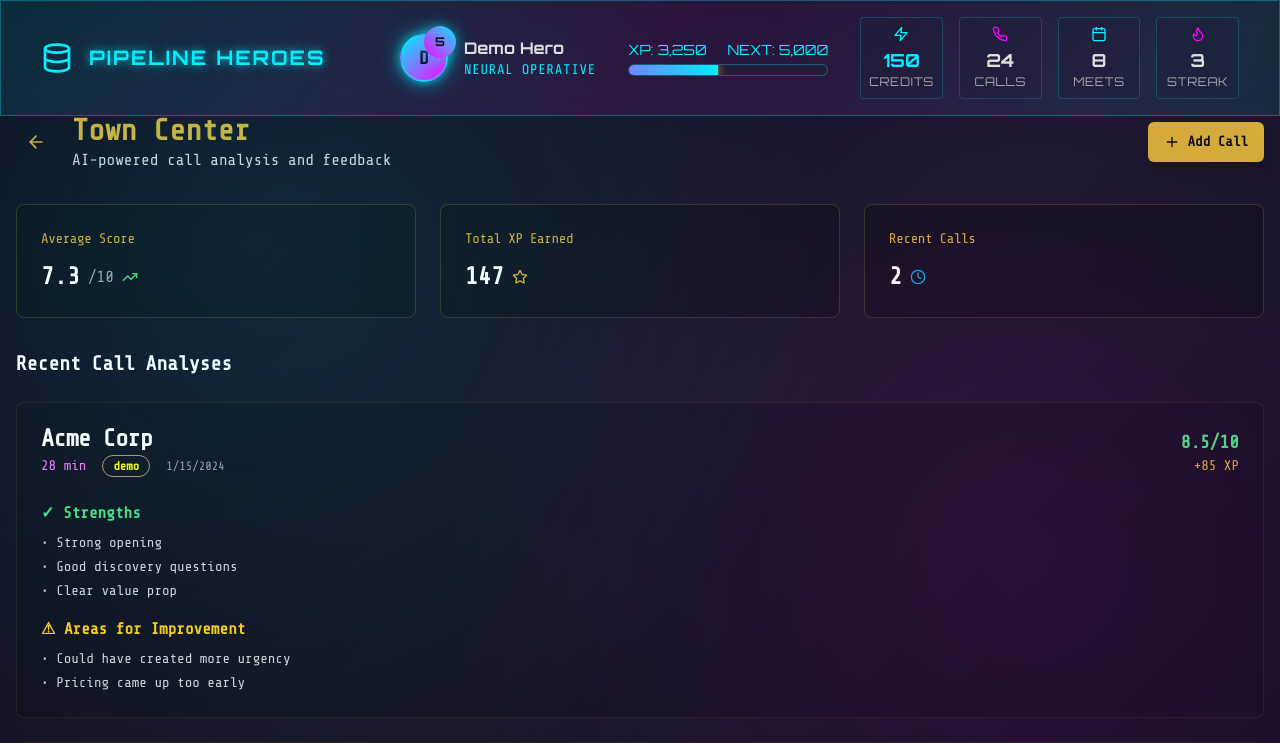
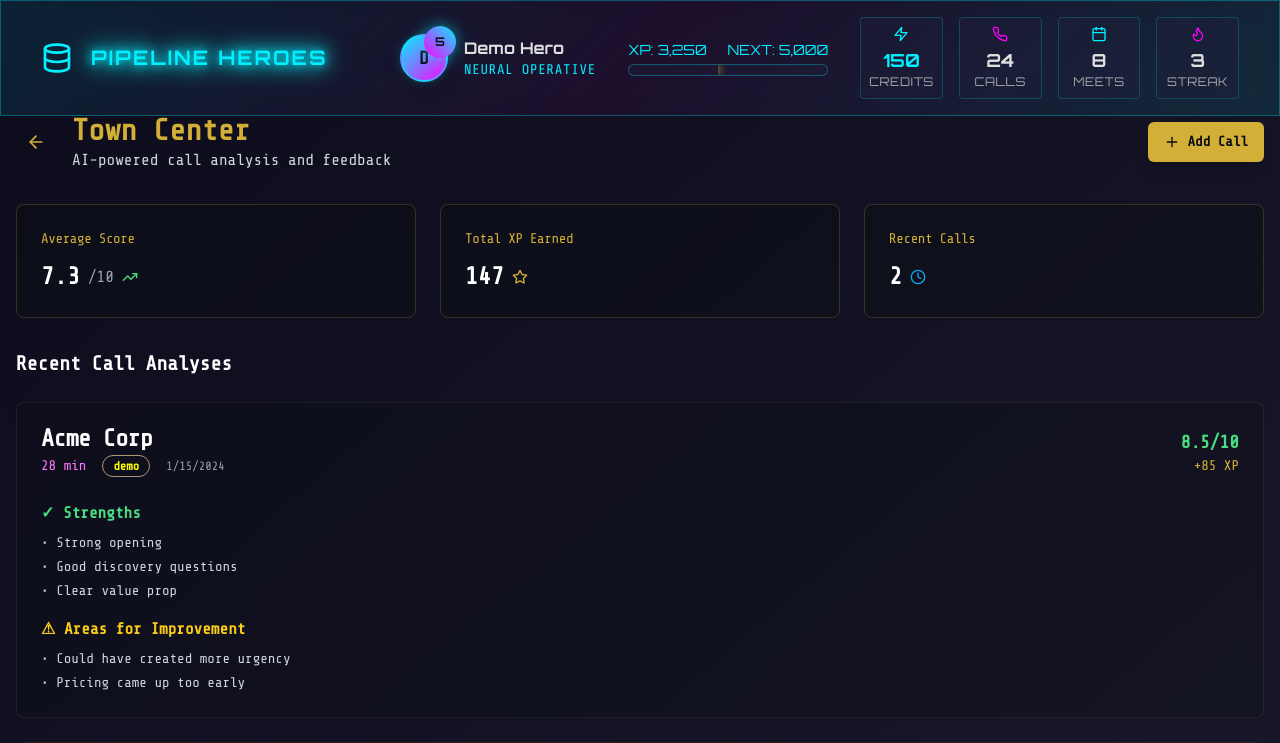
Before and after one commit to yassineessabar/PIPELINEHEROES, a Next.js app: page /game/zones/town in a window 1280 px wide. Shown: the top 743 px of the page. Built offline with nearby package versions, Linux system fonts and the light colour scheme.

Commit message:
fix: remove duplicate CSS animations causing syntax errors

```diff
--- a/app/globals.css
+++ b/app/globals.css
@@ -111,6 +111,12 @@
 
 .zone-glow {
   box-shadow: 0 4px 20px rgba(0, 0, 0, 0.3), 0 0 10px rgba(0, 240, 255, 0.3);
+  transition: all 0.3s ease;
+}
+
+.zone-glow:hover {
+  box-shadow: 0 0 15px rgba(0, 240, 255, 0.8), 0 0 25px rgba(0, 240, 255, 0.5), 0 0 40px rgba(0, 240, 255, 0.3);
+  transform: scale(1.02);
 }
 
 .holographic {
@@ -119,6 +125,7 @@
     rgba(255, 0, 255, 0.05) 50%,
     rgba(0, 240, 255, 0.1) 100%);
   backdrop-filter: blur(10px);
+  border: 1px solid rgba(0, 240, 255, 0.3);
 }
 
 .grid-pattern {
@@ -128,157 +135,23 @@
   background-size: 20px 20px;
 }
 
-/* Cyberpunk animations and effects */
-@keyframes neonPulse {
-  0%, 100% {
-    box-shadow: 0 0 10px rgba(0, 240, 255, 0.6);
-  }
-  50% {
-    box-shadow: 0 0 15px rgba(0, 240, 255, 0.8), 0 0 25px rgba(0, 240, 255, 0.5);
-  }
-}
-
-@keyframes wireframePulse {
-  0%, 100% {
-    border-color: rgba(0, 240, 255, 0.6);
-  }
-  50% {
-    border-color: rgba(0, 240, 255, 0.9);
-  }
-}
-
-@keyframes glitchFlicker {
-  0%, 98%, 100% {
-    opacity: 1;
-    text-shadow: 0 0 10px rgba(0, 240, 255, 0.8);
-  }
-  99% {
-    opacity: 0.8;
-    text-shadow: 2px 0 0 rgba(255, 0, 255, 0.8), -2px 0 0 rgba(0, 240, 255, 0.8);
-  }
-}
-
-@keyframes dataStream {
-  0% {
-    transform: translateY(-100%);
-    opacity: 0;
-  }
-  50% {
-    opacity: 1;
-  }
-  100% {
-    transform: translateY(100%);
-    opacity: 0;
-  }
-}
-
-.animate-neon-pulse {
-  animation: neonPulse 2s infinite alternate;
-}
-
-.animate-wireframe-pulse {
-  animation: wireframePulse 1.5s infinite alternate;
-}
-
-.animate-glitch {
-  animation: glitchFlicker 3s infinite;
-}
-
-.animate-data-stream {
-  animation: dataStream 2s infinite linear;
-}
-
-/* Game-specific styles */
-.game-background {
-  background: linear-gradient(135deg, #0D0C1D 0%, #1A192B 50%, #0D0C1D 100%);
-  min-height: 100vh;
-  position: relative;
-}
-
-.game-background::before {
-  content: '';
-  position: fixed;
-  top: 0;
-  left: 0;
-  right: 0;
-  bottom: 0;
-  background:
-    radial-gradient(circle at 20% 30%, rgba(0, 240, 255, 0.1) 0%, transparent 50%),
-    radial-gradient(circle at 80% 70%, rgba(255, 0, 255, 0.1) 0%, transparent 50%);
-  pointer-events: none;
-  z-index: 0;
-}
-
-.zone-glow {
-  box-shadow:
-    0 0 10px rgba(0, 240, 255, 0.6),
-    0 0 20px rgba(0, 240, 255, 0.4),
-    0 0 30px rgba(0, 240, 255, 0.2);
-  transition: all 0.3s ease;
-}
-
-.zone-glow:hover {
-  box-shadow:
-    0 0 15px rgba(0, 240, 255, 0.8),
-    0 0 25px rgba(0, 240, 255, 0.5),
-    0 0 40px rgba(0, 240, 255, 0.3);
-  transform: scale(1.02);
-}
-
-.accent-glow {
-  box-shadow:
-    0 0 10px rgba(255, 0, 255, 0.6),
-    0 0 20px rgba(255, 0, 255, 0.4);
-}
-
-.xp-bar {
-  background: linear-gradient(90deg, #FF00FF 0%, #00F0FF 100%);
-  box-shadow:
-    inset 0 2px 4px rgba(0, 0, 0, 0.2),
-    0 0 10px rgba(0, 240, 255, 0.4);
-}
-
-.text-shadow-neon {
-  text-shadow: 0 0 10px rgba(0, 240, 255, 0.8);
-}
-
-.text-shadow-accent {
-  text-shadow: 0 0 10px rgba(255, 0, 255, 0.8);
-}
-
-.cyber-border {
-  border: 1px solid rgba(0, 240, 255, 0.3);
-  position: relative;
-}
-
-.cyber-border::before {
-  content: '';
+/* Level indicators */
+.level-indicator {
   position: absolute;
-  top: -1px;
-  left: -1px;
-  right: -1px;
-  bottom: -1px;
-  background: linear-gradient(45deg, rgba(0, 240, 255, 0.5), rgba(255, 0, 255, 0.5));
-  z-index: -1;
-  border-radius: inherit;
-}
-
-.holographic {
-  background: linear-gradient(
-    135deg,
-    rgba(0, 240, 255, 0.1) 0%,
-    rgba(255, 0, 255, 0.1) 50%,
-    rgba(0, 240, 255, 0.1) 100%
-  );
-  backdrop-filter: blur(10px);
-  border: 1px solid rgba(0, 240, 255, 0.3);
-}
-
-.grid-pattern {
-  background-image:
-    linear-gradient(rgba(0, 240, 255, 0.1) 1px, transparent 1px),
-    linear-gradient(90deg, rgba(0, 240, 255, 0.1) 1px, transparent 1px);
-  background-size: 20px 20px;
+  top: -8px;
+  right: -8px;
+  background: linear-gradient(45deg, #FF00FF, #00F0FF);
+  border-radius: 50%;
+  width: 32px;
+  height: 32px;
+  display: flex;
+  align-items: center;
+  justify-content: center;
+  font-family: 'Orbitron', sans-serif;
+  font-weight: 700;
+  font-size: 12px;
+  color: #0D0C1D;
+  box-shadow: 0 0 15px rgba(0, 240, 255, 0.6);
 }
 
 /* Scrollbar styling */
@@ -304,26 +177,3 @@
   background-color: rgba(0, 240, 255, 0.3);
   color: #E0E0E0;
 }
-
-.obsidian {
-  color: #0D0C1D;
-}
-
-/* Level indicators */
-.level-indicator {
-  position: absolute;
-  top: -8px;
-  right: -8px;
-  background: linear-gradient(45deg, #FF00FF, #00F0FF);
-  border-radius: 50%;
-  width: 32px;
-  height: 32px;
-  display: flex;
-  align-items: center;
-  justify-content: center;
-  font-family: 'Orbitron', sans-serif;
-  font-weight: 700;
-  font-size: 12px;
-  color: #0D0C1D;
-  box-shadow: 0 0 15px rgba(0, 240, 255, 0.6);
-}
```
